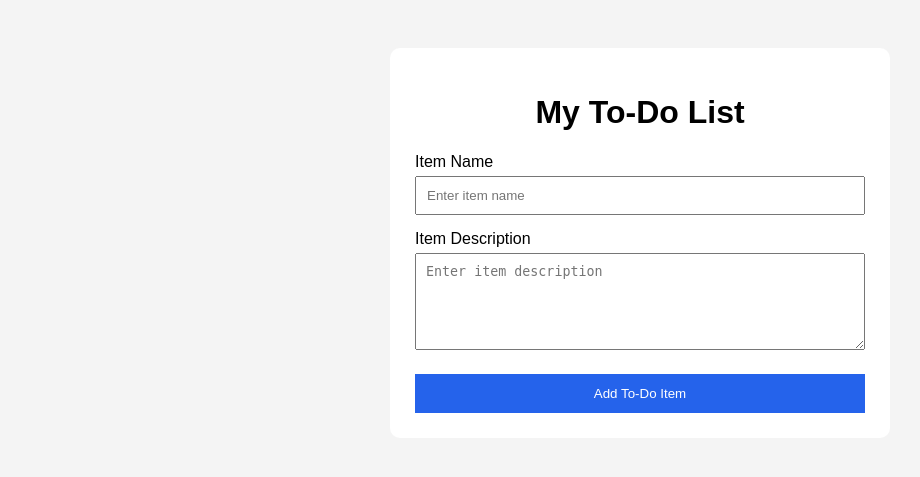
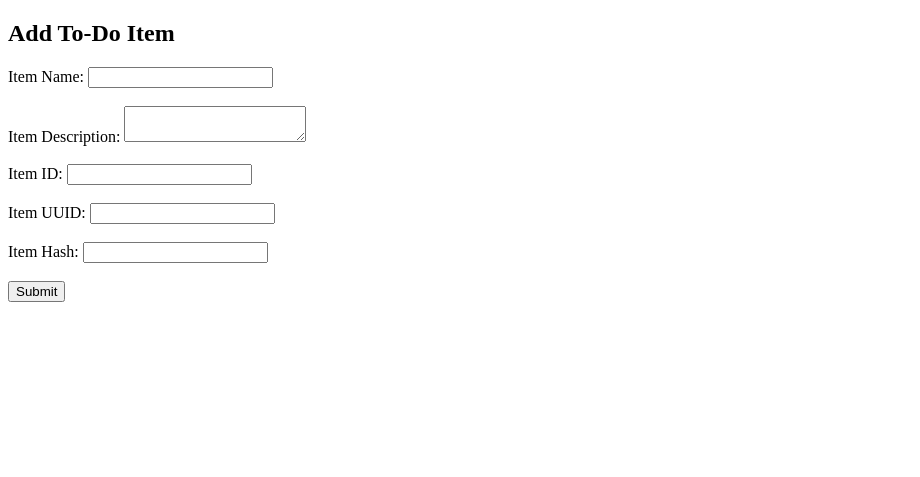
Before and after one commit to akash23082k6-repo/tutedude-devops, a Flask app: page /todo in a window 1280 px wide. Shown: the top 477 px of the page, without its empty margins (0-920 px from the left). Run offline with Flask 3, Linux system fonts and the light colour scheme.

Commit message:
Enhance todo form with ID UUID and Hash fields

```diff
--- a/templates/todo.html
+++ b/templates/todo.html
@@ -1,85 +1,38 @@
 
 <!DOCTYPE html>
-<html lang="en">
+<html>
 <head>
-    <meta charset="UTF-8">
-    <meta name="viewport" content="width=device-width, initial-scale=1.0">
-    <title>To-Do Application</title>
-
-    <style>
-        body {
-            font-family: Arial, sans-serif;
-            background-color: #f4f4f4;
-            padding: 40px;
-        }
-
-        .container {
-            max-width: 450px;
-            margin: auto;
-            background: white;
-            padding: 25px;
-            border-radius: 10px;
-        }
-
-        h1 {
-            text-align: center;
-        }
-
-        label {
-            display: block;
-            margin-top: 15px;
-            margin-bottom: 5px;
-        }
-
-        input, textarea {
-            width: 100%;
-            padding: 10px;
-            box-sizing: border-box;
-        }
-
-        button {
-            margin-top: 20px;
-            width: 100%;
-            padding: 12px;
-            background-color: #2563eb;
-            color: white;
-            border: none;
-            cursor: pointer;
-        }
-    </style>
+    <title>To-Do Form</title>
 </head>
-
 <body>
 
-    <div class="container">
+    <h2>Add To-Do Item</h2>
 
-        <h1>My To-Do List</h1>
+    <form action="/submittodoitem" method="POST">
 
-        <form action="/submittodoitem" method="POST">
+        <label>Item Name:</label>
+        <input type="text" name="itemName" required>
+        <br><br>
 
-            <label for="itemName">Item Name</label>
-            <input
-                type="text"
-                id="itemName"
-                name="itemName"
-                placeholder="Enter item name"
-                required
-            >
+        <label>Item Description:</label>
+        <textarea name="itemDescription" required></textarea>
+        <br><br>
 
-            <label for="itemDescription">Item Description</label>
-            <textarea
-                id="itemDescription"
-                name="itemDescription"
-                rows="5"
-                placeholder="Enter item description"
-                required
-            ></textarea>
+        <label>Item ID:</label>
+        <input type="text" name="itemId" required>
+        <br><br>
 
-            <button type="submit">Add To-Do Item</button>
+        <label>Item UUID:</label>
+        <input type="text" name="itemUUID" required>
+        <br><br>
 
-        </form>
+        <label>Item Hash:</label>
+        <input type="text" name="itemHash" required>
+        <br><br>
 
-    </div>
+        <button type="submit">Submit</button>
+
+    </form>
 
 </body>
 </html>
```
